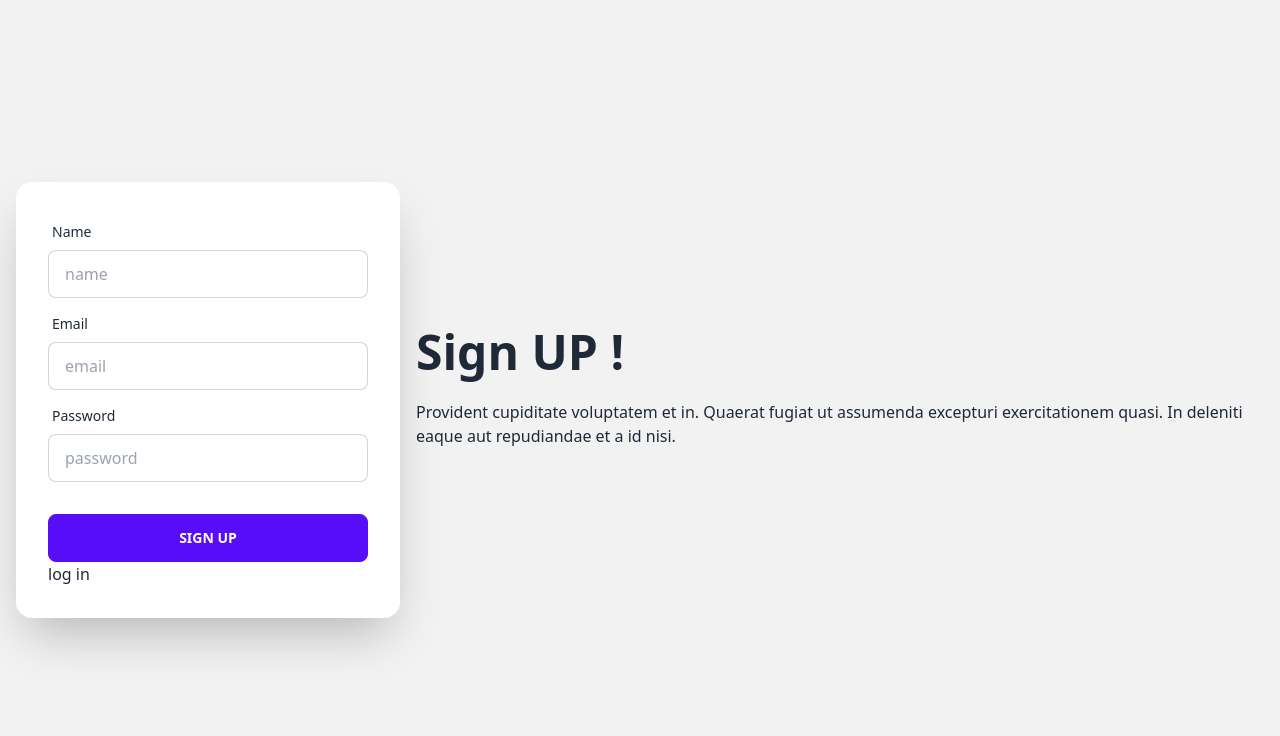
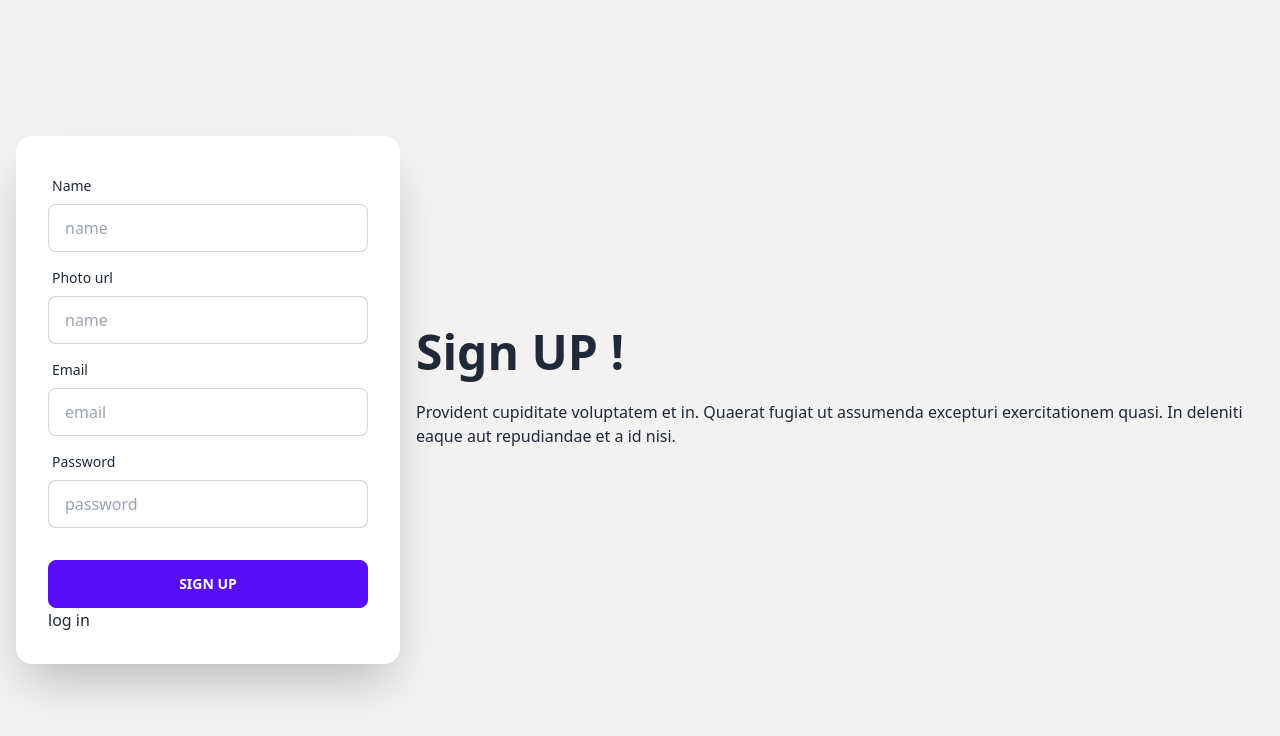
Before and after one commit to naimurk/bistro-client, a React (Vite) app: page /signup in a window 1280 px wide. Shown: the top 736 px of the page. Built offline with nearby package versions, Linux system fonts and the light colour scheme; no server answers.

Commit message:
auth user update

```diff
--- a/src/Pages/SignUp/SignUp.jsx
+++ b/src/Pages/SignUp/SignUp.jsx
@@ -6,8 +6,8 @@ import { Link, useLocation, useNavigate } from "react-router-dom";
 import Swal from "sweetalert2";
 
 const SignUp = () => {
-    const {createUser,logOut} = useContext(AuthContext)
-    const { register, handleSubmit,  formState: { errors } } = useForm();
+    const { createUser, logOut, UserUpdateProfile } = useContext(AuthContext)
+    const { register, handleSubmit, reset, formState: { errors } } = useForm();
     const navigate = useNavigate();
     const location = useLocation();
     let from = location.state?.from?.pathname || "/login";
@@ -19,13 +19,23 @@ const SignUp = () => {
             .then(result => {
                 const user = result.user;
                 console.log(user);
+
+                // update function call here
+                UserUpdateProfile(data.name, data.photo)
+                    .then(() => {
+                        reset();
+                        // login function call here
                         logOut()
-            .then(()=> {})
+                            .then(() => { })
                             .catch(error => console.log(error))
                         Swal.fire('Created Account successfully ')
+                        navigate(from, { replace: true });
+                    })
+
+
 
             })
-        navigate(from, { replace: true });
+
     };
 
 
@@ -45,8 +55,16 @@ const SignUp = () => {
                             <label className="label">
                                 <span className="label-text">Name</span>
                             </label>
-                            <input type="text"  {...register("name",{ required: true })} name="name" placeholder="name" className="input input-bordered" />
+                            <input type="text"  {...register("name", { required: true })} name="name" placeholder="name" className="input input-bordered" />
                             {errors.name && <span className="text-red-500">name is required</span>}
+                        </div>
+                        {/* field photo url */}
+                        <div className="form-control">
+                            <label className="label">
+                                <span className="label-text">Photo url</span>
+                            </label>
+                            <input type="text"  {...register("photo", { required: true })}  placeholder="name" className="input input-bordered" />
+                            {errors.photo && <span className="text-red-500">photo url is required</span>}
                         </div>
 
                         {/* field 2*/}
@@ -54,7 +72,7 @@ const SignUp = () => {
                             <label className="label">
                                 <span className="label-text">Email</span>
                             </label>
-                            <input type="email"  {...register("email" , {required: true})} name="email" placeholder="email" className="input input-bordered" />
+                            <input type="email"  {...register("email", { required: true })} name="email" placeholder="email" className="input input-bordered" />
                             {errors.email && <span className="text-red-500">email is required</span>}
                         </div>
 
@@ -63,8 +81,8 @@ const SignUp = () => {
                             <label className="label">
                                 <span className="label-text">Password</span>
                             </label>
-                            <input type="password"  {...register("password",{
-                                minLength : 8
+                            <input type="password"  {...register("password", {
+                                minLength: 8
                                 // pattern: /^(?=.*[A-Z])(?=.*[!@#$&*])(?=.*[0-9])(?=.*[a-z])$/
                             })} name="password" placeholder="password" className="input input-bordered" />
                             {errors.password?.type === 'minLength' && <p >password must have special </p>}
--- a/src/Provider/AuthProvider.jsx
+++ b/src/Provider/AuthProvider.jsx
@@ -1,5 +1,5 @@
 import { createContext, useEffect, useState } from "react";
-import { createUserWithEmailAndPassword, getAuth, onAuthStateChanged, signInWithEmailAndPassword, signOut } from "firebase/auth";
+import { createUserWithEmailAndPassword, getAuth, updateProfile, onAuthStateChanged, signInWithEmailAndPassword, signOut, } from "firebase/auth";
 import { app } from "../firebase/firebase.config";
 
 
@@ -29,6 +29,13 @@ const AuthProvider = ({ children }) => {
         return signOut(auth);
     }
 
+    // updateProfile
+    const UserUpdateProfile = (name, photo) => {
+       return updateProfile (auth.currentUser, {
+            displayName : name , photoURL: photo
+        })
+    }
+
     useEffect(() => {
 
         const unsubscribe = onAuthStateChanged(auth, currentUser => {
@@ -45,7 +52,7 @@ const AuthProvider = ({ children }) => {
 
 
     const AuthInfo = {
-        user, loading , createUser, signIn, logOut
+        user, loading , createUser, signIn, logOut,UserUpdateProfile
     }
     return (
         <AuthContext.Provider value={AuthInfo}  >
```
Lines whose indentation alone changed are shown as unchanged.
